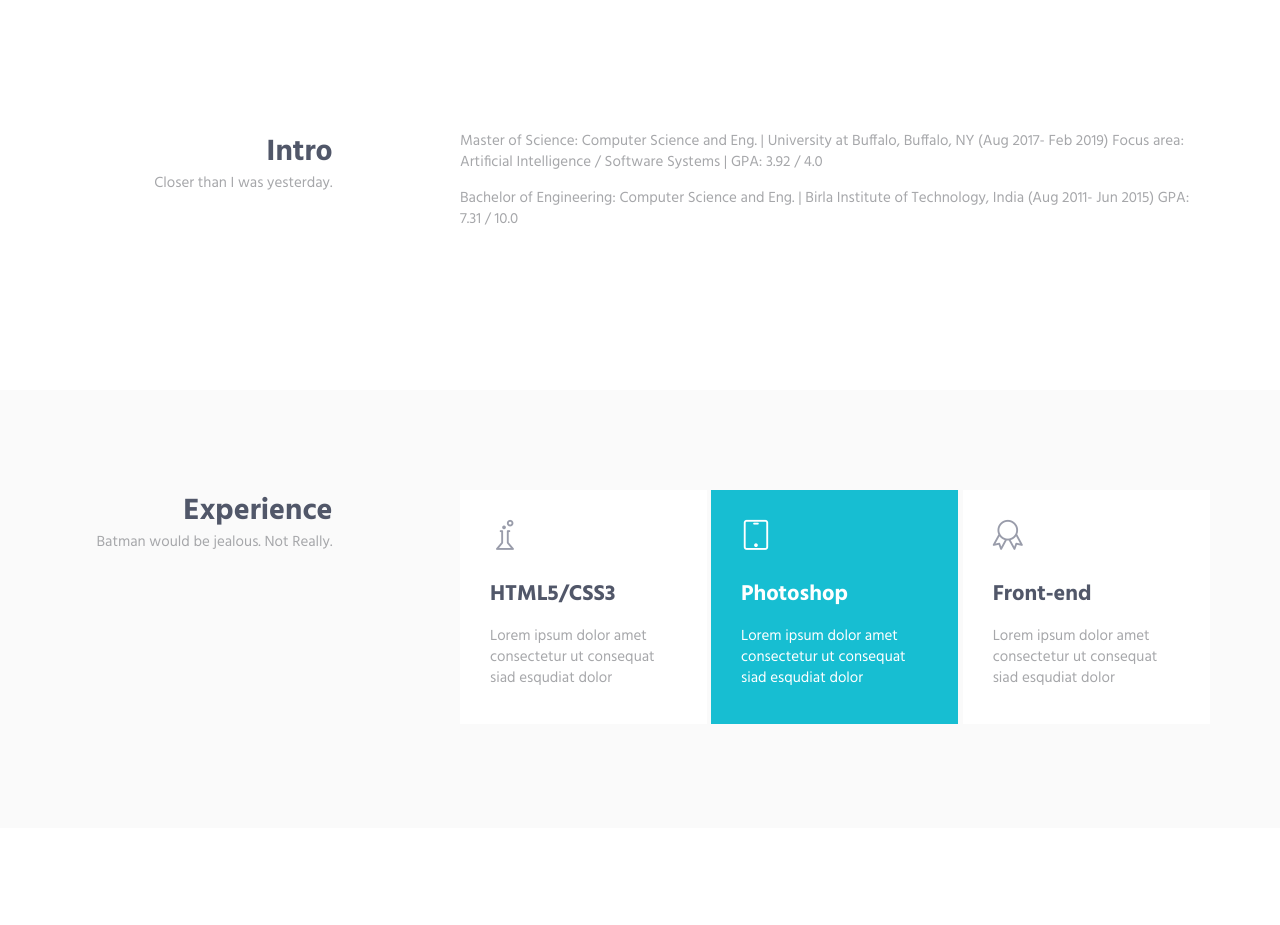
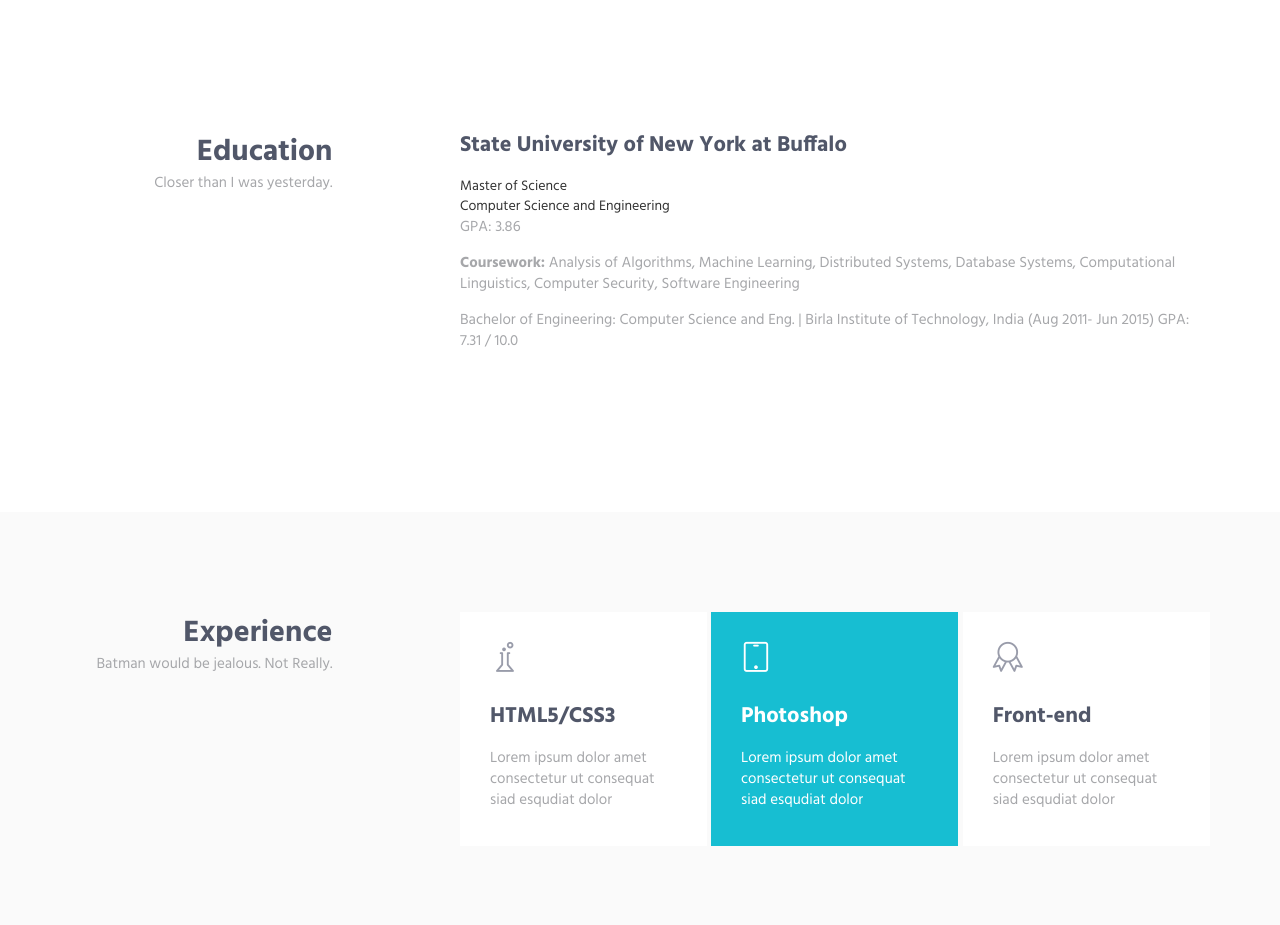
Before and after one commit to SysJunkie/SysJunkie.github.io, a plain HTML site: page index.html in a window 1280 px wide. Shown: the part 1240-2165 px from the top of the page. Drawn offline with Linux system fonts and the light colour scheme.

Commit message:
Info update 2

```diff
--- a/index.html
+++ b/index.html
@@ -159,15 +159,20 @@
                 <div class="row">
                     <div class="col-sm-3 sm-margin-b-30">
                         <div class="text-right sm-text-left">
-                            <h2 class="margin-b-0">Intro</h2>
+                            <h2 class="margin-b-0">Education</h2>
                             <p>Closer than I was yesterday.</p>
                         </div>
                     </div>
                     <div class="col-sm-8 col-sm-offset-1">
                         <div class="margin-b-60">
-                            <p>Master of Science: Computer Science and Eng. | University at Buffalo, Buffalo, NY       (Aug 2017- Feb 2019)
-                                Focus area: Artificial Intelligence / Software Systems | GPA: 3.92 / 4.0
-                            </p>
+                            <h3 class="mb-0">State University of New York at Buffalo</h3>
+                              <div class="subheading mb-3">Master of Science</div>
+                              <div>Computer Science and Engineering</div>
+                              <p>GPA: 3.86</p>
+                              <p><b>Coursework:</b>
+                                 Analysis of Algorithms, Machine Learning, Distributed Systems, Database Systems, Computational Linguistics, Computer Security, Software Engineering
+                              </p>
+
                             <p>Bachelor of Engineering: Computer Science and Eng. | Birla Institute of Technology, India     (Aug 2011- Jun 2015)
                               GPA: 7.31 / 10.0
                             </p>
```
